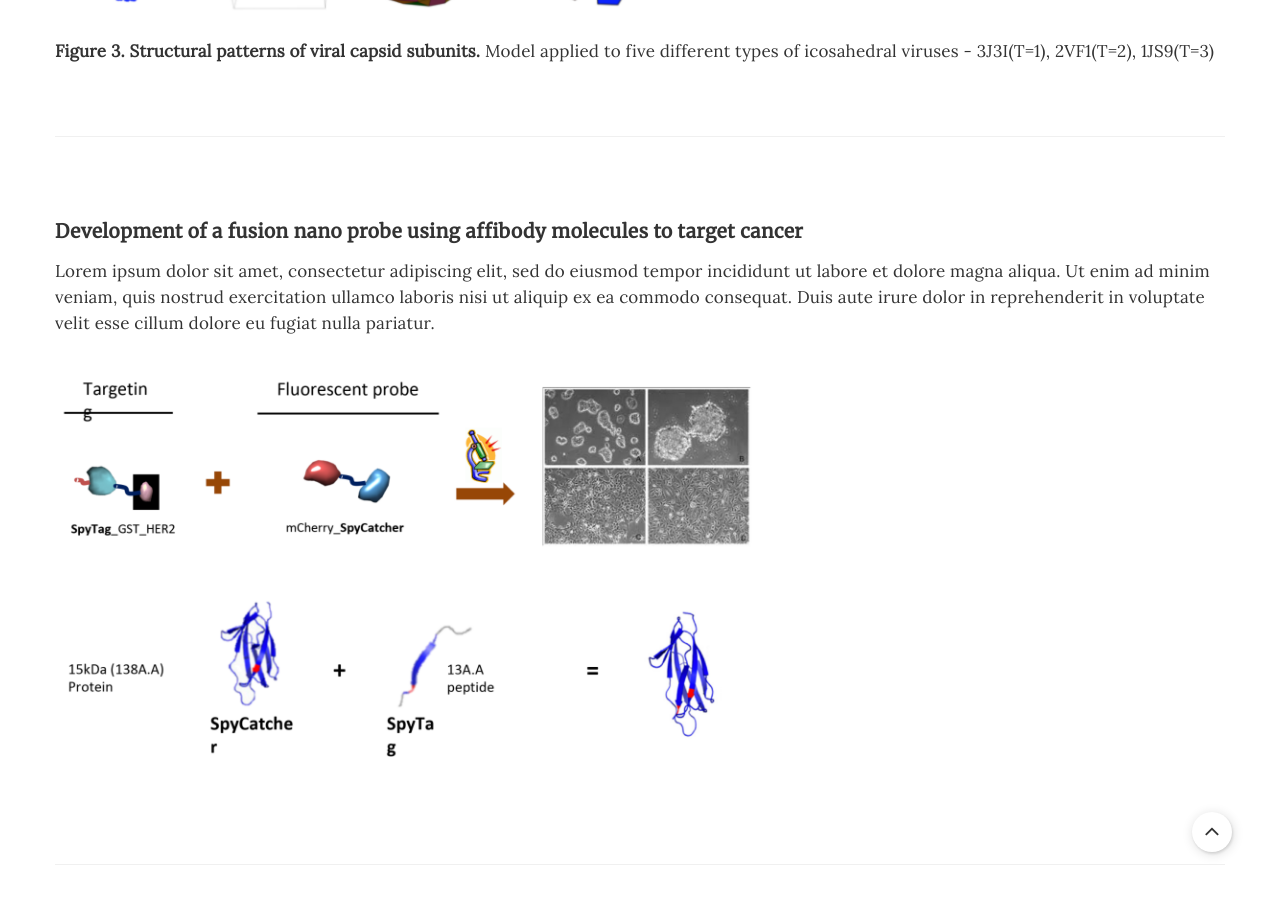
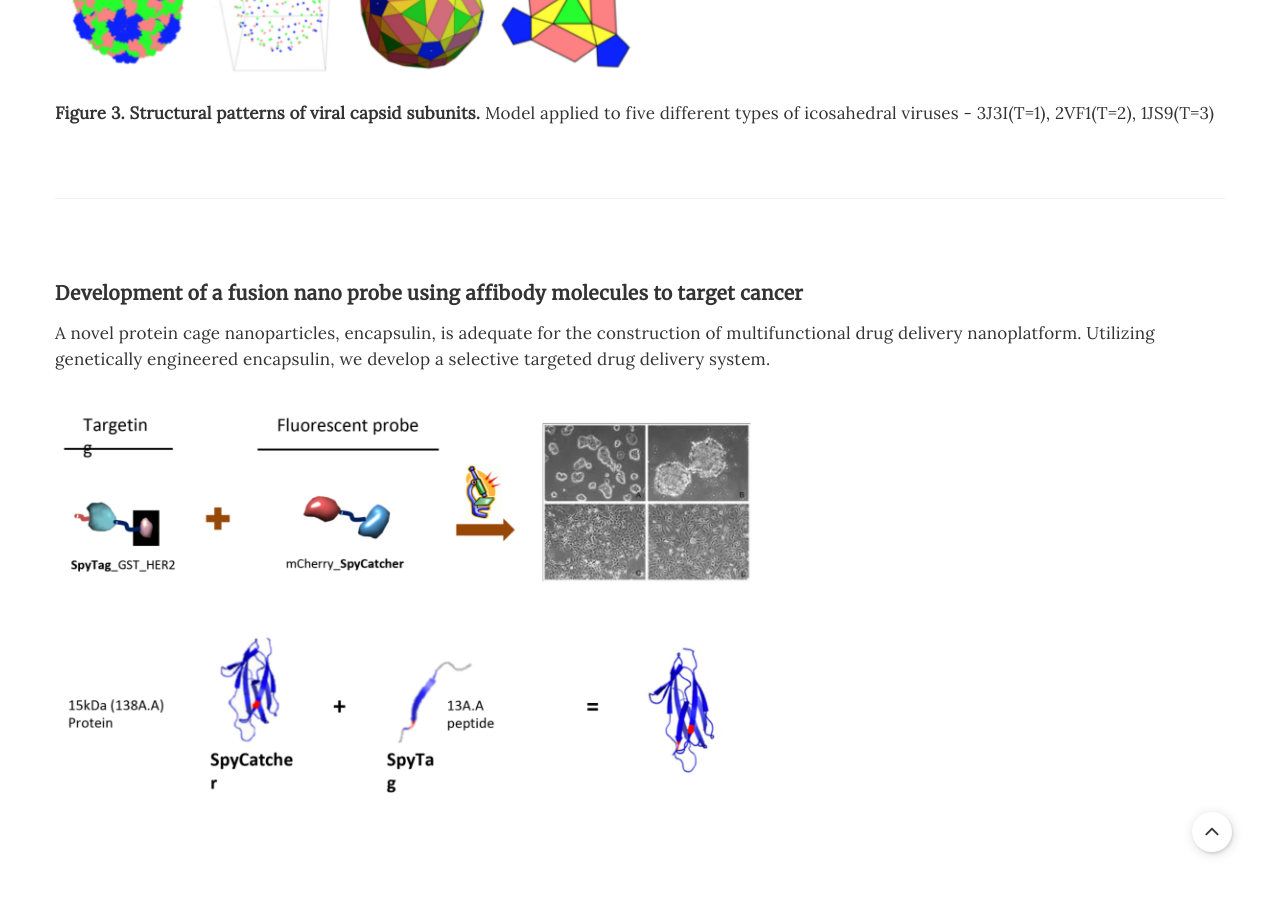
Before and after one commit to rpraka/JihyeonJe.com, a Jekyll site: the page about.html, which Jekyll copies as it is, in a window 1280 px wide and 900 px high, scrolled down 3898 px. Built offline with Jekyll 4.4.1, drawn with Linux system fonts in a browser that asks for light colours; some of the changed text lies outside the part shown.

Commit message:
Update about.html

```diff
--- a/about.html
+++ b/about.html
@@ -81,17 +81,7 @@
      <div class="container">
           <div class="row">
 
-                    <div class="blog-post-thumb">
-                         <div class="blog-post-title">
-                              <h3>Automatized pathomic feature extraction tool for renal biopsy data</h3>
-                         </div>
-                         <div class="blog-post-des">
-                              <p>Lorem ipsum dolor sit amet, consectetur adipiscing elit, sed do eiusmod tempor incididunt ut labore et dolore magna aliqua. Ut enim ad minim veniam, quis nostrud exercitation ullamco laboris nisi ut aliquip ex ea commodo consequat. Duis aute irure dolor in reprehenderit in voluptate velit esse cillum dolore eu fugiat nulla pariatur.</p>
-                         </div>
-                          <div class="blog-post-image">
-                                   <img src="images/inflam.png" style = "width: 80%; heigt: 50vh" class="center"/>
-                         </div>
-                    </div>
+
 
                     <div class="blog-post-thumb">
                          <div class="blog-post-title">
@@ -107,10 +97,24 @@
 
                                    <img src="images/nca.png" style = "width: 80%; heigt: 80%" class="center">
                          </div>
-                         <p><b>Figure 2. DL-based image segmentation tool.</b> (a)Automatic Segmentation of Organelles in EM Image Stacks All images obtained from SBEM are first converted and appended to an 8-bit MRC stack using IMOD. The sequential images are then aligned in the XY plane. By matching the histograms of the image stack to the first image, the consistency of the stack is maintained (Coltucetal.,2006). After selecting an organelle of interest, a set of organelle-specific images are generated to train a CHM pixel classifier. Such training tiles are extracted from a set of seed points throughout the image stack. When all training images are collected, CHM pixel classifier is trained through numerous bottom-up and top-down steps. The collected data are then combined into a single classifier adjusted to natural resolution. Then, a probability map is generated from previously obtained test set and goes through binarization. The binarized outputs are converted to MRC format and the contours are meshed together to generate a 3D model.
+                         <p><b>Figure 1. DL-based image segmentation tool.</b> (a)Automatic Segmentation of Organelles in EM Image Stacks All images obtained from SBEM are first converted and appended to an 8-bit MRC stack using IMOD. The sequential images are then aligned in the XY plane. By matching the histograms of the image stack to the first image, the consistency of the stack is maintained (Coltucetal.,2006). After selecting an organelle of interest, a set of organelle-specific images are generated to train a CHM pixel classifier. Such training tiles are extracted from a set of seed points throughout the image stack. When all training images are collected, CHM pixel classifier is trained through numerous bottom-up and top-down steps. The collected data are then combined into a single classifier adjusted to natural resolution. Then, a probability map is generated from previously obtained test set and goes through binarization. The binarized outputs are converted to MRC format and the contours are meshed together to generate a 3D model.
                          (b)Three-dimensional reconstruction of cell organelles and ER contact points from image stack of a neuronal cell body. (A) Complete model of ER network from Purkinje cell. (B) Three-dimensional model of the spine showing ER network from electron tomography image stacks. (C) All membranous organelles were reconstructed in a granule cell, color coded as shown in (H). (D and E) A portion of the ER and mitochondria from image (C). Note the contacts between the organelles and ER’s tendency to form a network around mitochondria. (F and G) Single EM image showing a cross-section of the granule cell, demonstrating ER contacts with mitochondria in the plane of the image (F) and with nucleus and membrane(white dotted line, G). (H and I) Sections of 3D model of another granule cell sample. Structural similarity between the network of ER and mitochondria is displayed. (J) Color code for images (C-I). (Scale bars: 500 nm in A,C,D; 400 nm in B, Pixel size: 4.764nm x 4.764nm x 70nm)
                          (c)MAM contacts analyzed from EM scans of Purkinje and granule cell scans after automatic segmentation </p>
 
+                    </div>
+
+                    <div class="blog-post-thumb">
+                         <div class="blog-post-title">
+                              <h3>Automatized pathomic feature extraction tool for renal biopsy data</h3>
+                         </div>
+                         <div class="blog-post-des">
+                              <p>Quantification of inflammation has always been tricky due to the morphological heterogeneity of inflammatory cells and the subjectivity of the physician performing the operation. Therefore, the development of an automatized segmentation tool for inflammation is crucial in the analysis of biopsy data.
+                              Following the segmentation, pathomic features (e.g. spatial analysis) can be performed for further analysis. </p>
+                         </div>
+                          <div class="blog-post-image">
+                                   <img src="images/inflam.png" style = "width: 80%; heigt: 50vh" class="center"/>
+                         </div>
+                         <p><b>Figure 2. DL-based segmentation of inflammatory cells in biopsy data</b> Inflammatory cells are segmented from H&E scans and overlayed. Following the segmentation, further analysis can be performed to extract additional pathomic features. </p>
                     </div>
 
                     <div class="blog-post-thumb">
@@ -135,7 +139,7 @@
                          </div>
 
                          <div class="blog-post-des">
-                              <p>Lorem ipsum dolor sit amet, consectetur adipiscing elit, sed do eiusmod tempor incididunt ut labore et dolore magna aliqua. Ut enim ad minim veniam, quis nostrud exercitation ullamco laboris nisi ut aliquip ex ea commodo consequat. Duis aute irure dolor in reprehenderit in voluptate velit esse cillum dolore eu fugiat nulla pariatur.</p>
+                              <p>A novel protein cage nanoparticles, encapsulin, is adequate for the construction of multifunctional drug delivery nanoplatform. Utilizing genetically engineered encapsulin, we develop a selective targeted drug delivery system. </p>
                          </div>
                          <div class="blog-post-image">
                               <a href="single-post.html">
@@ -146,11 +150,12 @@
 
                     <div class="blog-post-thumb">
                          <div class="blog-post-title">
-                              <h3>3D reconstruction and statistical analysis of dendritic spines from EM images</h3>
+                              <h3>3D reconstruction and statistical analysis of axons and dendritic spines from EM images</h3>
                          </div>
 
                          <div class="blog-post-des">
-                              <p>Lorem ipsum dolor sit amet, consectetur adipiscing elit, sed do eiusmod tempor incididunt ut labore et dolore magna aliqua. Ut enim ad minim veniam, quis nostrud exercitation ullamco laboris nisi ut aliquip ex ea commodo consequat. Duis aute irure dolor in reprehenderit in voluptate velit esse cillum dolore eu fugiat nulla pariatur.</p>
+                              <p>Axon, also known as the nerve fiber, is a long, slender projection of a nerve cell, or neuron, that conducts electrical impulses known as action potentials, away from the nerve cell body. Although the connectivity of axons are crucial in signal transfer between neurons, its structural assembly and trend across the cortex is yet not widely investigated. By utilizing image processing techniques, we look at the structural trend and are able to quantify axon expressions, providing valuable data for further investigation of neuronal activity.</p>
+                              <a href="https://community.wolfram.com/groups/-/m/t/1386698?p_p_auth=Mj0MOF08" class="btn btn-default">Read More</a>
                          </div>
                          <div class="blog-post-image">
                                    <img src="">
```
